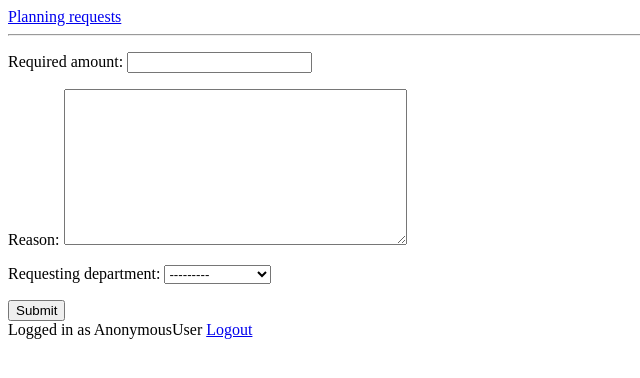
After one commit to totalorder/eventplanner, a Django app: template proj/app/templates/financial_requests.html in a window 1280 px wide. The commit adds this page. Shown: the top 378 px of the page, without its empty margins (0-640 px from the left). Run offline with Django 3.2, Linux system fonts and the light colour scheme; the template is opened without the code that fills it: values that come from a table or form of the project are taken from there, others are empty; data comes from the database, SQL or seed files in the repository; both versions use the stored data as it was after the commit; parts of the project's set-up code (start-up, migrations or seed data) failed here and were passed over.

```diff
--- a/proj/app/models.py
+++ b/proj/app/models.py
@@ -91,3 +91,30 @@ class RecruitmentRequestForm(ModelForm):
     class Meta:
         model = RecruitmentRequest
         exclude = ["planning_request", "completed"]
+
+
+class FinancialRequest(models.Model):
+    planning_request = models.ForeignKey(PlanningRequest,
+                                         related_name='financial_requests')
+
+    required_amount = models.IntegerField()
+    reason = models.TextField()
+    state = models.CharField(
+        max_length=15, choices=(
+            ("new", "New"),
+            ("approved", "Approved"),
+            ("denied", "Denied")),
+        default="new")
+
+    requesting_department = models.CharField(choices=(
+        ("administration", "Administration"),
+        ("service", "Service"),
+        ("production", "Production"),
+        ("financial", "Financial"),
+    ), max_length=128)
+
+
+class FinancialRequestForm(ModelForm):
+    class Meta:
+        model = FinancialRequest
+        exclude = ["planning_request", "state"]
--- /dev/null
+++ b/proj/app/templates/financial_requests.html
@@ -0,0 +1,21 @@
+{% extends "base.html" %}
+{% block body %}
+<a href="{% url 'planning_request' %}">Planning requests</a>
+{% if saved %}The financial request has been saved {% endif %}
+{% for attr, value in planning_request.dict %}
+<div>{{ attr }}: {{ value|default_if_none:"-" }}</div>
+{% endfor %}
+<hr/>
+{% for financial_request in planning_request.financial_requests_dicts %}
+{% for attr, value in financial_request.dict %}
+<div>{{ attr }}: {{ value|default_if_none:"-" }}</div>
+{% endfor %}
+<hr/>
+{% endfor %}
+<div class="financial_request-form">
+    <form action="{% url 'create_financial_request' planning_request.id %}" method="POST">
+        {{ form.as_p }}
+        <input type="submit">
+    </form>
+</div>
+{% endblock %}
--- a/proj/app/templates/planning_request.html
+++ b/proj/app/templates/planning_request.html
@@ -15,7 +15,8 @@ Planning requests:
             <div>{{ attr }}: {{ value|default_if_none:"-" }}</div>
         {% endfor %}
         <div>tasks: {{ planning_request.tasks.all.count }}</div>
-        <div>recruitment reqeusts: {{ planning_request.recruitment_requests.all.count }}</div>
+        <div>recruitment requests: {{ planning_request.recruitment_requests.all.count }}</div>
+        <div>financial requests: {{ planning_request.financial_requests.all.count }}</div>
         <input type="hidden" name="planning_request_id" value="{{ planning_request.id }}">
         state: {{ planning_request.state }}
         {% if planning_request.state == "new" and "cso" in groups %}
@@ -39,6 +40,7 @@ Planning requests:
     {% if "psm" in groups and planning_request.state == "adm_approved" %}
         <a href="{% url 'create_task' planning_request.id %}">Manage tasks</a>
         <a href="{% url 'create_recruitment_request' planning_request.id %}">Manage recruitment requests</a>
+        <a href="{% url 'create_financial_request' planning_request.id %}">Manage financial requests</a>
     {% endif %}
 
 <hr />
--- a/proj/proj/urls.py
+++ b/proj/proj/urls.py
@@ -25,6 +25,7 @@ urlpatterns = [
     url(r'^planning-request/', views.planning_request, name='planning_request'),
     url(r'^task/create/(?P<request_id>[0-9]+)', views.create_task, name='create_task'),
     url(r'^recruitment-request/create/(?P<request_id>[0-9]+)', views.create_recruitment_request, name='create_recruitment_request'),
+    url(r'^financial-request/create/(?P<request_id>[0-9]+)', views.create_financial_request, name='create_financial_request'),
     url(r'^login/', views.login, name='login'),
     url(r'^logout/', views.logout, name='logout'),
     url(r'^$', views.index, name='index'),
```
Also changed, not shown: proj/app/tests.py (+16 -0 lines), proj/app/views.py (+26 -0 lines), proj/app/migrations/0008_financialrequest.py (added), proj/db.sqlite3.
